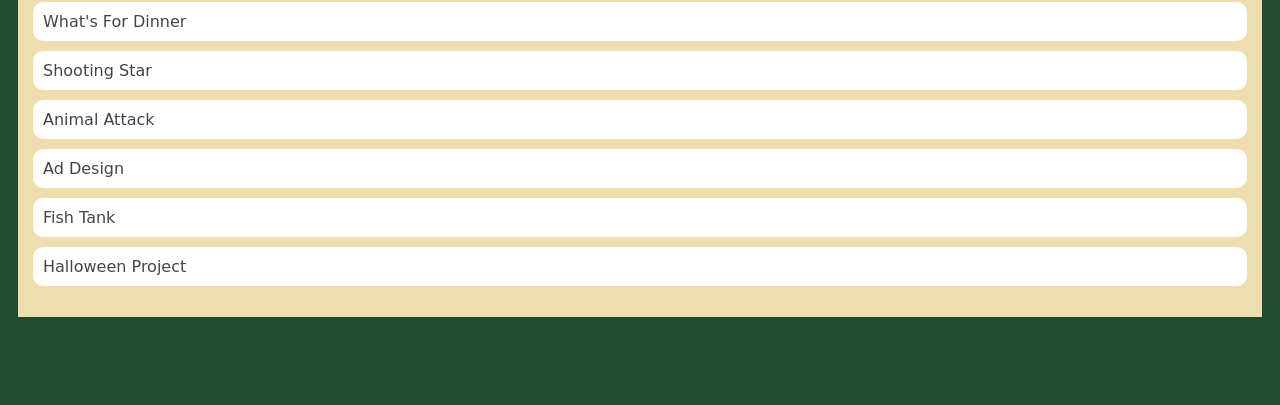
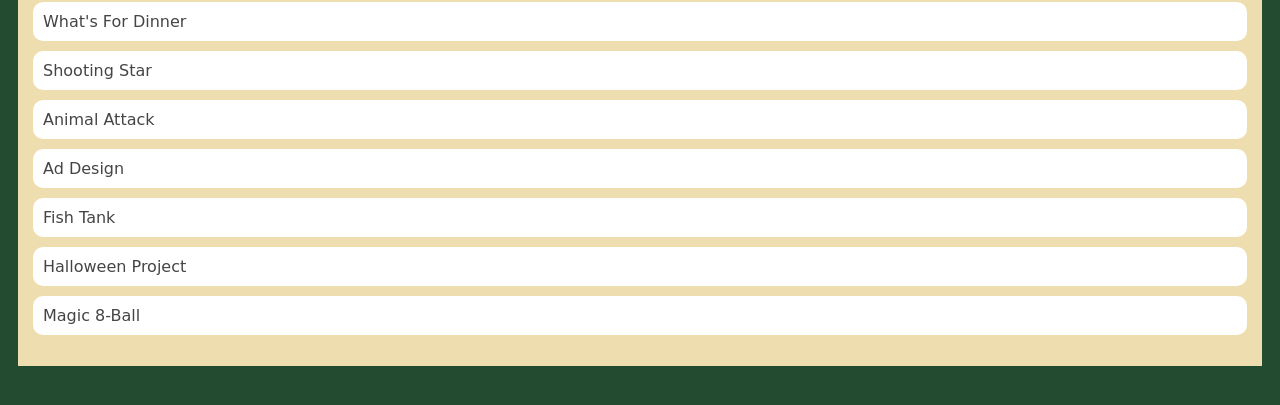
Before and after one commit to caidencolwart/caidencolwart.github.io, a plain HTML site: page portfolio.html in a window 1280 px wide. Shown: the part 383-788 px from the top of the page. Drawn offline with Linux system fonts and the light colour scheme.

Commit message:
new link

```diff
--- a/portfolio.html
+++ b/portfolio.html
@@ -132,6 +132,8 @@
                         <li><a href="https://www.khanacademy.org/computer-programming/spin-off-of-project-ad-design/5135334523846656">Ad Design</a></li>
                         <li><a href="https://www.khanacademy.org/computer-programming/spin-off-of-project-fish-tank/5258778888421376">Fish Tank</a></li>
                         <li><a href="https://www.khanacademy.org/computer-programming/halloween-project/5688822324576256">Halloween Project</a></li>
+                        <li><a href="https://www.khanacademy.org/computer-programming/spin-off-of-project-magic-8-ball/6233508231561216">Magic 8-Ball</a></li>
+
 
                     </ul>
 
```
